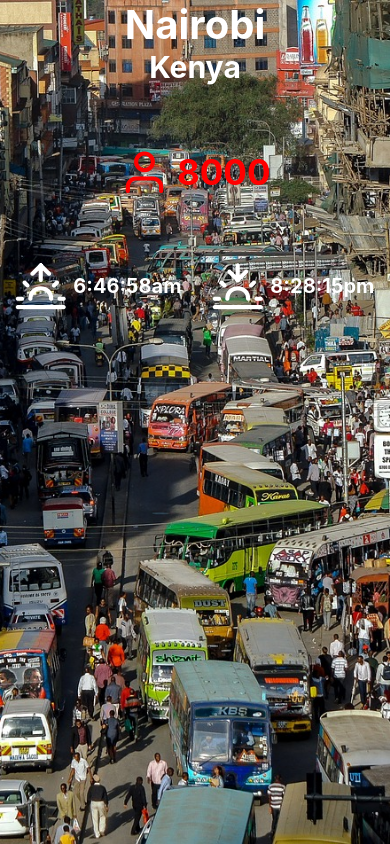
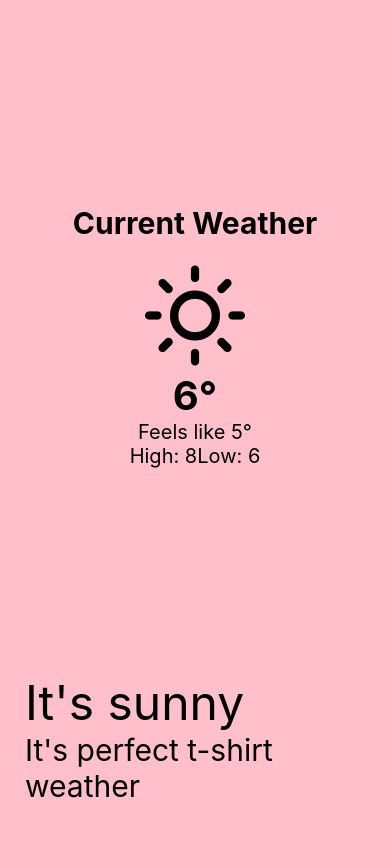
Before and after one commit to martinromario55/WeatherApp-React-Native, a React Native app: screen / in a window 390 px wide. Built offline with nearby package versions, Linux system fonts and the light colour scheme.

Commit message:
Refactoring CurrentWeather Screen

```diff
--- a/App.js
+++ b/App.js
@@ -9,7 +9,7 @@ const App = () => {
   return (
     <View style={styles.container}>
       {Platform.OS === 'ios' && <Status style="auto" />}
-      <City />
+      <CurrentWeather />
     </View>
   )
 }
--- /dev/null
+++ b/components/RowText.js
@@ -0,0 +1,22 @@
+import { StyleSheet, Text, View } from 'react-native'
+import React from 'react'
+
+const RowText = (props) => {
+  const {
+    messageOne,
+    messageTwo,
+    messageOneStyles,
+    messageTwoStyles,
+    containerStyles
+  } = props
+  return (
+    <View style={containerStyles}>
+      <Text style={messageOneStyles}>{messageOne}</Text>
+      <Text style={messageTwoStyles}>{messageTwo}</Text>
+    </View>
+  )
+}
+
+export default RowText
+
+const styles = StyleSheet.create({})
--- a/screens/CurrentWeather.js
+++ b/screens/CurrentWeather.js
@@ -1,23 +1,43 @@
+import React from 'react'
 import { StyleSheet, Text, View, SafeAreaView } from 'react-native'
 import { Feather } from '@expo/vector-icons'
+import RowText from '../components/RowText'
 
 export default function CurrentWeather() {
+  const {
+    wrapper,
+    container,
+    temp,
+    title,
+    feels,
+    hilowWrapper,
+    highLow,
+    bodyWrapper,
+    description,
+    message
+  } = styles
   return (
-    <SafeAreaView style={styles.wrapper}>
-      <View style={styles.container}>
-        <Text style={styles.title}>Current Weather</Text>
+    <SafeAreaView style={wrapper}>
+      <View style={container}>
+        <Text style={title}>Current Weather</Text>
         <Feather name="sun" size={100} color="black" />
-        <Text style={styles.temp}>6°</Text>
-        <Text style={styles.feels}>Feels like 5°</Text>
-        <View style={styles.hilowWrapper}>
-          <Text style={styles.hilow}>High: 8°</Text>
-          <Text style={styles.hilow}>Low: 6°</Text>
-        </View>
+        <Text style={temp}>{'6°'}</Text>
+        <Text style={feels}>{'Feels like 5°'}</Text>
+        <RowText
+          messageOne={'High: 8'}
+          messageTwo={'Low: 6'}
+          containerStyles={hilowWrapper}
+          messageOneStyles={highLow}
+          messageTwoStyles={highLow}
+        />
       </View>
-      <View style={styles.bodyWrapper}>
-        <Text style={styles.description}>It's sunny</Text>
-        <Text style={styles.message}>It's perfect t-shirt weather</Text>
-      </View>
+      <RowText
+        messageOne={"It's sunny"}
+        messageTwo={"It's perfect t-shirt weather"}
+        containerStyles={bodyWrapper}
+        messageOneStyles={description}
+        messageTwoStyles={message}
+      />
     </SafeAreaView>
   )
 }
@@ -27,44 +47,44 @@ const styles = StyleSheet.create({
     flex: 1,
 
     alignItems: 'center',
-    justifyContent: 'center',
+    justifyContent: 'center'
   },
   wrapper: {
     flex: 1,
-    backgroundColor: 'pink',
+    backgroundColor: 'pink'
   },
   title: {
     fontSize: 30,
     fontWeight: 'bold',
     color: 'black',
-    marginBottom: 20,
+    marginBottom: 20
   },
   temp: {
     fontSize: 40,
     fontWeight: 'bold',
-    color: 'black',
+    color: 'black'
   },
   feels: {
     fontSize: 20,
-    color: 'black',
+    color: 'black'
   },
   hilowWrapper: {
-    flexDirection: 'row',
+    flexDirection: 'row'
   },
-  hilow: {
+  highLow: {
     fontSize: 20,
-    color: 'black',
+    color: 'black'
   },
   bodyWrapper: {
     justifyContent: 'space-between',
     alignItems: 'flex-start',
     paddingLeft: 25,
-    marginBottom: 40,
+    marginBottom: 40
   },
   description: {
-    fontSize: 48,
+    fontSize: 48
   },
   message: {
-    fontSize: 30,
-  },
+    fontSize: 30
+  }
 })
```
